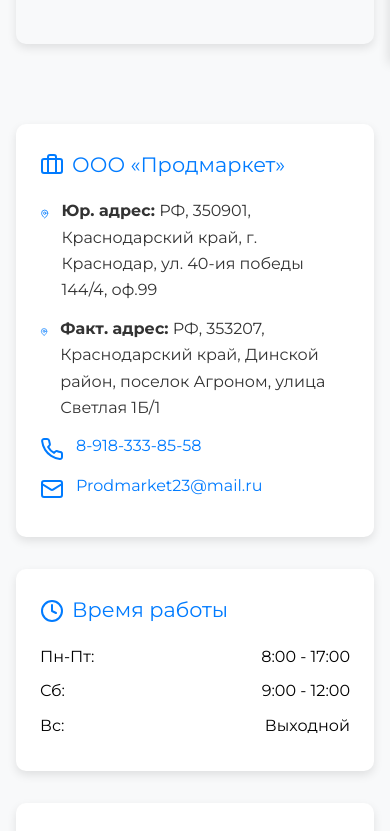
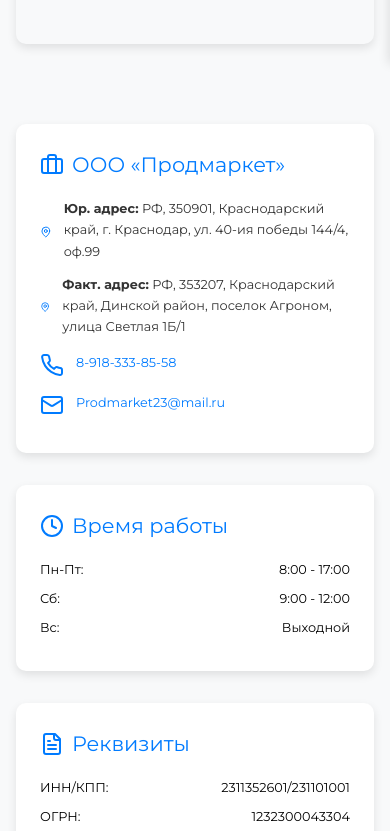
Before and after one commit to TimCookXXX/prodmarket, a React (Vite) app: page /contacts in a window 390 px wide. Shown: the part 780-1611 px from the top of the page. Built offline with nearby package versions, Linux system fonts and the light colour scheme; no server answers.

Commit message:
Fix contacts component

```diff
--- a/src/pages/Contacts/contacts.module.css
+++ b/src/pages/Contacts/contacts.module.css
@@ -58,7 +58,7 @@
 
 .infoBlock p {
   display: flex;
-  align-items: flex-start;
+  align-items: center;
   margin-bottom: 0.75rem;
   color: #333;
 }
@@ -173,3 +173,9 @@
     padding: 1.5rem;
   }
 }
+
+@media (max-width: 468px) {
+  .infoBlock {
+    font-size: 0.8rem;
+  }
+}
```
